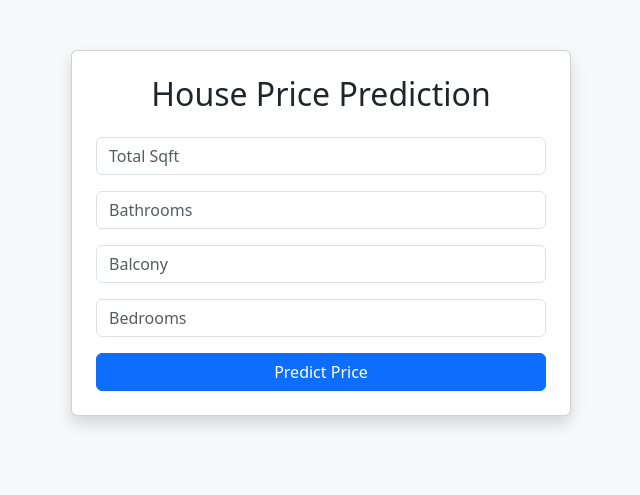
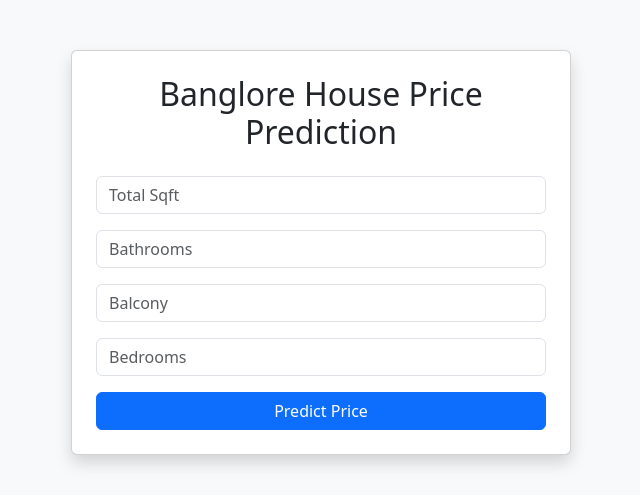
Before and after one commit to ArrpitShah/house-price-prediction, a Flask app: page / in a window 1280 px wide. Shown: the top 495 px of the page, without its empty margins (319-959 px from the left). Run offline with Flask 3, Linux system fonts and the light colour scheme; parts of the project's set-up code (start-up, migrations or seed data) failed here and were passed over.

Commit message:
Initial commit

```diff
--- a/templates/index.html
+++ b/templates/index.html
@@ -1,7 +1,7 @@
 <!DOCTYPE html>
 <html>
 <head>
-    <title>House Price Prediction</title>
+    <title>  House Price Prediction</title>
     <link href="https://cdn.jsdelivr.net/npm/bootstrap@5.3.2/dist/css/bootstrap.min.css" rel="stylesheet">
     <style>
         body { background-color: #f8f9fa; }
@@ -11,7 +11,7 @@
 </head>
 <body>
 <div class="container card shadow p-4 bg-white">
-    <h2 class="text-center mb-4">House Price Prediction</h2>
+    <h2 class="text-center mb-4"> Banglore House Price Prediction</h2>
     <form method="POST" action="/predict">
         <div class="mb-3">
             <input type="number" step="0.01" name="total_sqft" class="form-control" placeholder="Total Sqft" required>
```
